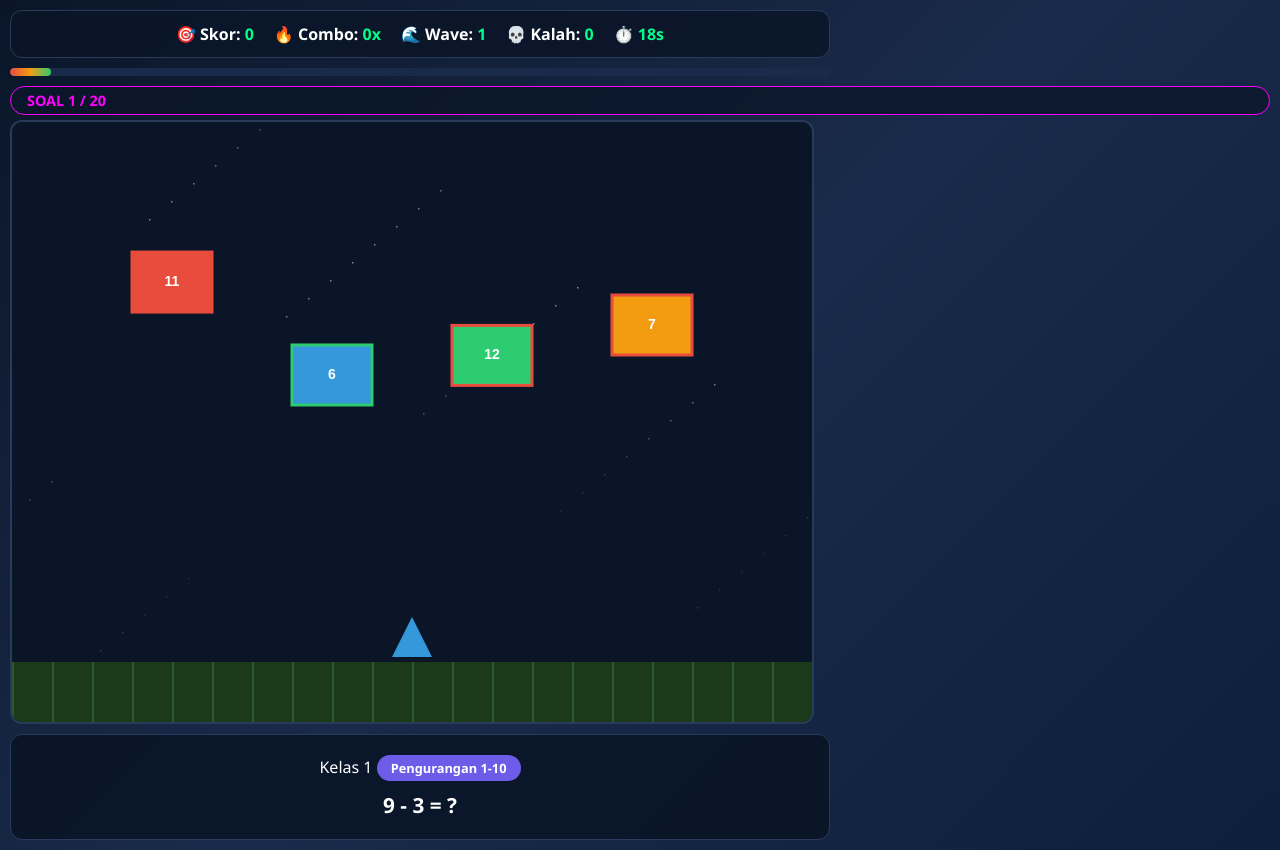
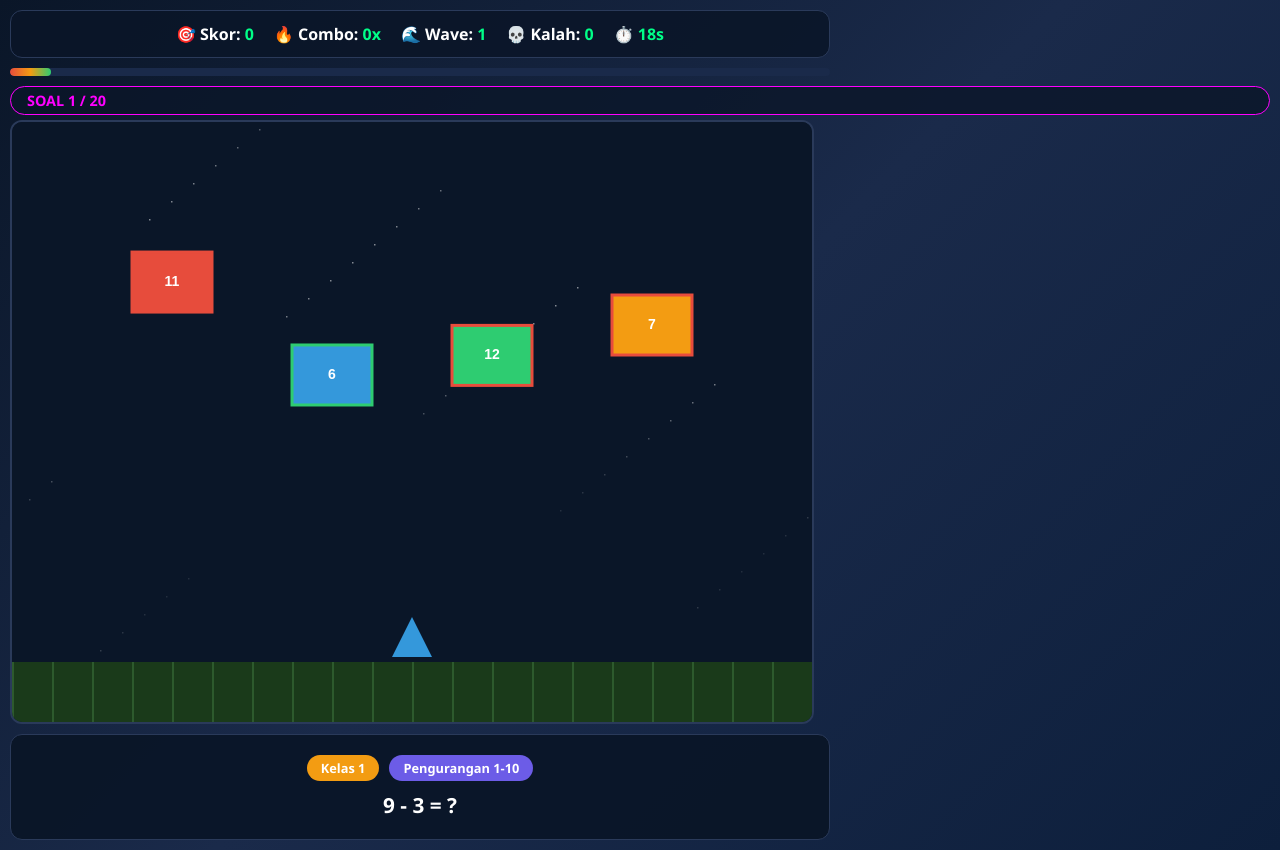
Before and after one commit to olegun84/game-omn, a website: page index.html in a window 1280 px wide. Both pictures are taken after a click on the button "🚀 MULAI BERMAIN". Drawn offline with Linux system fonts and the light colour scheme.

Commit message:
Update style.css

```diff
--- a/style.css
+++ b/style.css
@@ -12,7 +12,6 @@ body {
   overflow-x: hidden;
 }
 
-/* START SCREEN */
 #startScreen {
   display: flex;
   justify-content: center;
@@ -156,7 +155,6 @@ body {
   border-color: #00f5ff;
 }
 
-/* GAME SCREEN */
 #gameScreen {
   display: flex;
   flex-direction: column;
@@ -242,6 +240,24 @@ body {
   width: 100%;
 }
 
+.question-header {
+  display: flex;
+  justify-content: center;
+  gap: 10px;
+  margin-bottom: 10px;
+  flex-wrap: wrap;
+}
+
+.kelas-label {
+  display: inline-block;
+  background: #f39c12;
+  color: #ffffff;
+  padding: 4px 14px;
+  border-radius: 20px;
+  font-size: 0.8rem;
+  font-weight: 700;
+}
+
 .topic-label {
   display: inline-block;
   background: #6c5ce7;
@@ -250,7 +266,6 @@ body {
   border-radius: 20px;
   font-size: 0.8rem;
   font-weight: 700;
-  margin-bottom: 10px;
 }
 
 .question-box p {
@@ -259,7 +274,6 @@ body {
   color: #ffffff;
 }
 
-/* OVERLAY */
 .overlay {
   position: fixed;
   top: 0;
@@ -338,26 +352,10 @@ body {
   border-color: #00f5ff;
 }
 
-/* RESPONSIVE */
 @media (max-width: 600px) {
-  .game-title {
-    font-size: 2.5rem;
-  }
-
-  .hud {
-    gap: 15px;
-    padding: 10px 16px;
-  }
-
-  .hud-item {
-    font-size: 0.85rem;
-  }
-
-  .question-box p {
-    font-size: 1rem;
-  }
-
-  #gameCanvas {
-    width: 100%;
-  }
+  .game-title { font-size: 2.5rem; }
+  .hud { gap: 15px; padding: 10px 16px; }
+  .hud-item { font-size: 0.85rem; }
+  .question-box p { font-size: 1rem; }
+  #gameCanvas { width: 100%; }
 }
```
